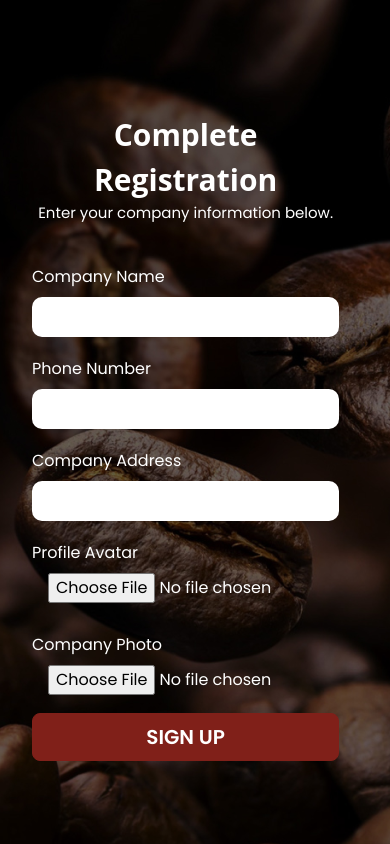
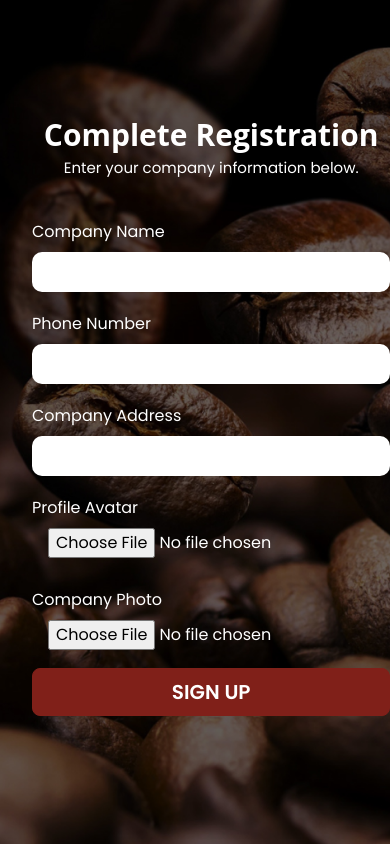
Before and after one commit to joephinecalapiz/beancoders-coffee-sorters, a React (Vite) app: page /company in a window 390 px wide. Built offline with nearby package versions, Linux system fonts and the light colour scheme.

Commit message:
update company details

```diff
--- a/src/screens/LandingScreen/AuthScreen/CompanyDetails.jsx
+++ b/src/screens/LandingScreen/AuthScreen/CompanyDetails.jsx
@@ -110,7 +110,8 @@ const CompanyDetails = () => {
 
     const token = localStorage.getItem("token");
     const user_id = localStorage.getItem("user_id");
-
+    const role = localStorage.getItem("role");
+    localStorage.setItem("role", role);
     //---kanang console.log eh change rana para eh connect sa database
     const onSubmitHandler = (data) => {
         setLoading(true);
@@ -158,13 +159,13 @@ const CompanyDetails = () => {
     return (
         <>
             {/* <Navbar /> */}
-            <div className="md:bg-bgLogin md:bg-cover bg-CoffeeBeans  h-[100vh] w-full">
+            <div className="md:bg-bgLogin md:bg-cover min-h-screen bg-CoffeeBeans bg-cover">
                 <section className="sm:mx-auto md:mx-24 lg:mx-32 xl:mx-48 items-center">
                     <form
                         onSubmit={handleSubmit(onSubmitHandler)}
                         className="rounded-[40px] p-8 max-w-xs w-full"
                     >
-                        <div className="w-[120%] mx-auto">
+                        <div className="w-[140%] mx-auto">
                             <h1 className="text-center text-white font-bold text-[30px] md:mt-25 md:mb-5 mt-20">
                                 Complete Registration
                             </h1>
```
Lines whose indentation alone changed are shown as unchanged.
